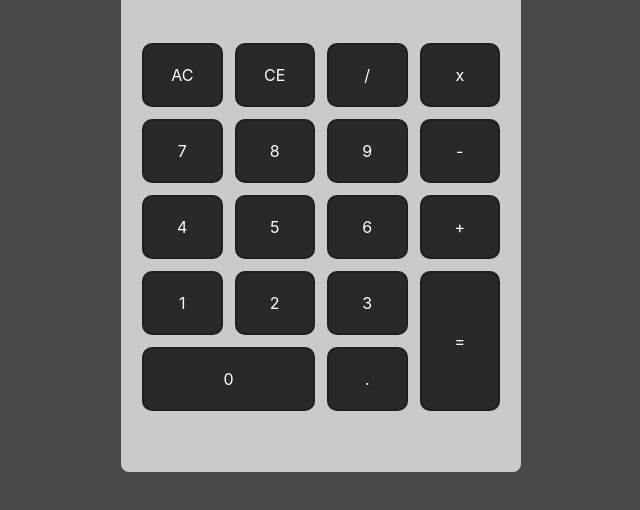
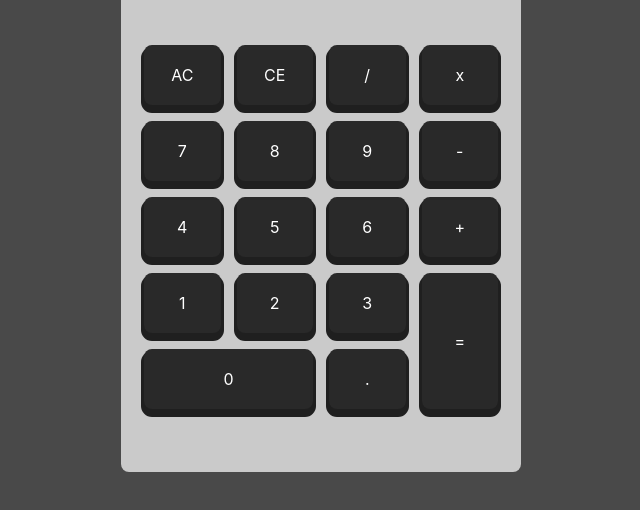
Before and after one commit to MatthewCranford/js-calculator, a plain HTML site: page calc/index.html in a window 1280 px wide. Shown: the part 260-770 px from the top of the page, without its empty margins (319-959 px from the left). Drawn offline with nearby package versions, Linux system fonts and the light colour scheme.

Commit message:
Add btn click animation

```diff
--- a/calc/index.html
+++ b/calc/index.html
@@ -93,7 +93,7 @@
             <div class="col-6">
               <div class="row">
                 <div class="col-12 padding">
-                  <div class="button-equal">=</div>
+                  <div class="button equal">=</div>
                 </div>
 
               </div>
--- a/calc/styles.css
+++ b/calc/styles.css
@@ -54,17 +54,17 @@ body, html {
     color: white;
     border-radius: 8px;
     padding: 18px 0px;
-    /* margin: .5rem; */
-    box-shadow: 0 0 0px 2px #1f1f1f;
+    box-shadow: 0 5px 0px 3px #1f1f1f;
   }
 
-  .button-equal {
-    background-color: rgb(41, 41, 41);
-    color: white;
+  .button:active {
+    box-shadow: 0 0px 0px 3px #1f1f1f;
+    transform: translateY(5px);
+  }
+
+  .equal {
     border-radius: 8px;
     padding: 56px 0px;
-    /* margin: .5rem; */
-    box-shadow: 0 0 0px 2px #1f1f1f;
   }
 
   .padding {
@@ -75,9 +75,7 @@ body, html {
     padding: 0 !important;
   }
 
-  .equal {
-    padding: 8px 8px !important;
-  }
+
 
 /* // Small devices (landscape phones, 576px and up) */
 @media (min-width: 576px) {
```
